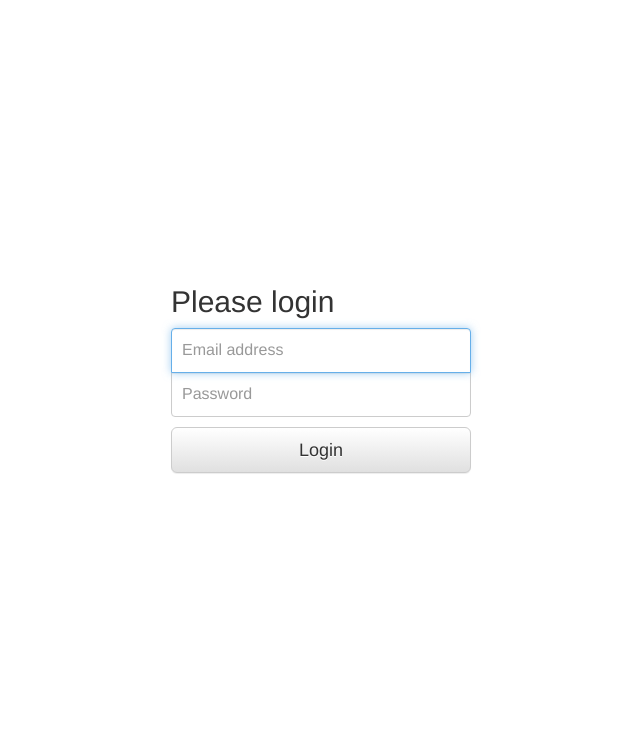
After one commit to lunatik-210/psi, a Flask app: template app/templates/login.html in a window 1280 px wide. The commit adds this page. Shown: the top 737 px of the page, without its empty margins (319-959 px from the left). Run offline with Flask 2, Linux system fonts and the light colour scheme; the template is opened without the code that fills it, so the values that code supplies are empty; parts of the project's set-up code (start-up, migrations or seed data) failed here and were passed over; some libraries are stand-ins or nearby versions.

Commit message:
Added login page

```diff
--- a/app/admin/urls.py
+++ b/app/admin/urls.py
@@ -1,6 +1,7 @@
 from . import admin
 
-from views import hello_world
+from views import hello_world, login
 
 
 admin.add_url_rule('/', 'hello_world', hello_world, methods=['GET'])
+admin.add_url_rule('/login', 'login', login, methods=['GET'])
--- a/app/admin/views.py
+++ b/app/admin/views.py
@@ -2,3 +2,6 @@ from flask import render_template
 
 def hello_world():
     return render_template('admin.html')
+
+def login():
+    return render_template('login.html')
--- /dev/null
+++ b/app/static/css/login.css
@@ -0,0 +1,34 @@
+.form-login {
+  max-width: 330px;
+  padding: 15px;
+  margin: 250px auto;
+}
+.form-login .form-login-heading,
+.form-login .checkbox {
+  margin-bottom: 10px;
+}
+.form-login .checkbox {
+  font-weight: normal;
+}
+.form-login .form-control {
+  position: relative;
+  height: auto;
+  -webkit-box-sizing: border-box;
+     -moz-box-sizing: border-box;
+          box-sizing: border-box;
+  padding: 10px;
+  font-size: 16px;
+}
+.form-login .form-control:focus {
+  z-index: 2;
+}
+.form-login input[type="email"] {
+  margin-bottom: -1px;
+  border-bottom-right-radius: 0;
+  border-bottom-left-radius: 0;
+}
+.form-login input[type="password"] {
+  margin-bottom: 10px;
+  border-top-left-radius: 0;
+  border-top-right-radius: 0;
+}
--- a/app/static/css/slideshow.css
+++ b/app/static/css/slideshow.css
@@ -40,7 +40,7 @@
             animation: bannermove 70s linear infinite;
 }
 
-@keyframes "bannermove" {
+@keyframes bannermove {
  0% {
     margin-left: 0px;
  }
@@ -60,7 +60,7 @@
 
 }
 
-@-webkit-keyframes "bannermove" {
+@-webkit-keyframes bannermove {
  0% {
    margin-left: 0px;
  }
@@ -70,7 +70,7 @@
 
 }
 
-@-ms-keyframes "bannermove" {
+@-ms-keyframes bannermove {
  0% {
    margin-left: 0px;
  }
@@ -80,7 +80,7 @@
 
 }
 
-@-o-keyframes "bannermove" {
+@-o-keyframes bannermove {
  0% {
    margin-left: 0px;
  }
--- a/app/templates/index.html
+++ b/app/templates/index.html
@@ -4,52 +4,11 @@
 <link rel="stylesheet" type="text/css" href="{{ url_for('static', filename='bootstrap/css/bootstrap.min.css') }}">
 <link rel="stylesheet" type="text/css" href="{{ url_for('static', filename='bootstrap/css/bootstrap-theme.min.css') }}">
 <link rel="stylesheet" type="text/css" href="{{ url_for('static', filename='css/slideshow.css') }}">
+<link rel="stylesheet" type="text/css" href="{{ url_for('static', filename='css/login.css') }}">
 
 <script src="{{ url_for('static', filename='js/jquery-2.1.3.min.js') }}"></script>
 <script src="{{ url_for('static', filename='bootstrap/js/bootstrap.min.js') }}"></script>
 
 <body>
-    <div class="header-container">
-        <div class="header">
-            <img class="first" src="{{ url_for('static', filename='images/header/h1.png') }}">
-            <img src="{{ url_for('static', filename='images/header/h2.png') }}">
-            <img src="{{ url_for('static', filename='images/header/h3.png') }}">
-            <img src="{{ url_for('static', filename='images/header/h4.png') }}">
-            <img src="{{ url_for('static', filename='images/header/h5.png') }}">
-            <img src="{{ url_for('static', filename='images/header/h6.png') }}">
-            <img src="{{ url_for('static', filename='images/header/h7.png') }}">
-            <img src="{{ url_for('static', filename='images/header/h8.png') }}">
-            <img src="{{ url_for('static', filename='images/header/h9.png') }}">
-            <img src="{{ url_for('static', filename='images/header/h10.png') }}">
-            <img src="{{ url_for('static', filename='images/header/h1.png') }}">
-            <img src="{{ url_for('static', filename='images/header/h2.png') }}">
-            <img src="{{ url_for('static', filename='images/header/h3.png') }}">
-            <img src="{{ url_for('static', filename='images/header/h4.png') }}">
-            <img src="{{ url_for('static', filename='images/header/h5.png') }}">
-            <img src="{{ url_for('static', filename='images/header/h6.png') }}">
-            <img src="{{ url_for('static', filename='images/header/h7.png') }}">
-            <img src="{{ url_for('static', filename='images/header/h8.png') }}">
-            <img src="{{ url_for('static', filename='images/header/h9.png') }}">
-            <img src="{{ url_for('static', filename='images/header/h10.png') }}">
-        </div>
-    </div>
-
-    <div class="line-separator"></div>
-
     {% block body %}{% endblock %}
-
-    <div class="container-fluid">
-      <div class="row-fluid">
-        <div class="col-md-2 left_menu">
-          <!--Sidebar content-->
-        </div>
-        <div class="col-md-8 content">
-          <!--Body content-->
-        </div>
-        <div class="col-md-2 right_menu">
-          <!--Body content-->
-        </div>
-      </div>
-    </div>
-
 </body>
--- /dev/null
+++ b/app/templates/login.html
@@ -0,0 +1,13 @@
+{% extends "index.html" %}
+{% block body %}
+<div class="container">
+    <form class="form-login">
+        <h2 class="form-login-heading">Please login</h2>
+        <label for="inputEmail" class="sr-only">Email address</label>
+        <input type="email" id="inputEmail" class="form-control" placeholder="Email address" required autofocus>
+        <label for="inputPassword" class="sr-only">Password</label>
+        <input type="password" id="inputPassword" class="form-control" placeholder="Password" required>
+        <button class="btn btn-lg btn-default btn-block" type="submit">Login</button>
+    </form>
+</div>
+{% endblock %}
```
Also changed, not shown: app/templates/header.html (added, +24 -0 lines), app/templates/main.html (+18 -0 lines), 1 other file.
